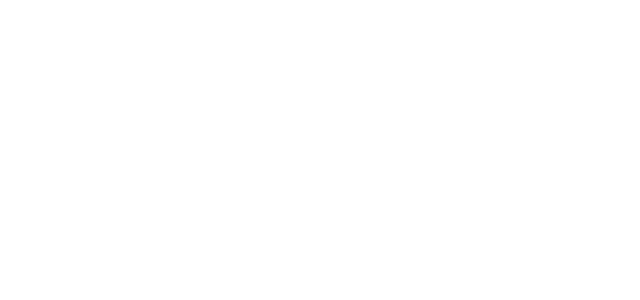
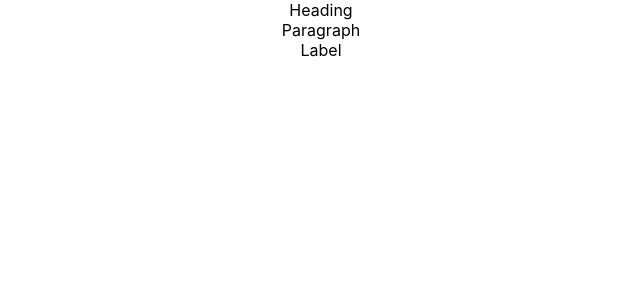
Before and after one commit to erick207/react-typescript-demo, a React (Create React App) app: page / in a window 1280 px wide. Shown: the top 300 px of the page, without its empty margins (319-959 px from the left). Built offline with nearby package versions, Linux system fonts and the light colour scheme.

Commit message:
Polymorphic Components: before

```diff
--- a/src/App.tsx
+++ b/src/App.tsx
@@ -1,7 +1,16 @@
 import './App.css'
+import { Text } from './components/polymorphic/Text'
 
 function App() {
-  return <div className='App'></div>
+  return (
+    <div className='App'>
+      <Text size='lg'>Heading</Text>
+      <Text size='md'>Paragraph</Text>
+      <Text size='sm' color='secondary'>
+        Label
+      </Text>
+    </div>
+  )
 }
 
 export default App
--- /dev/null
+++ b/src/components/polymorphic/Text.tsx
@@ -0,0 +1,11 @@
+import React from 'react'
+
+type TextProps = {
+  size?: 'sm' | 'md' | 'lg'
+  color?: 'primary' | 'secondary'
+  children: React.ReactNode
+}
+
+export const Text = ({ size, color, children }: TextProps) => {
+  return <div className={`class-with-${size}-${color}`}>{children}</div>
+}
```
